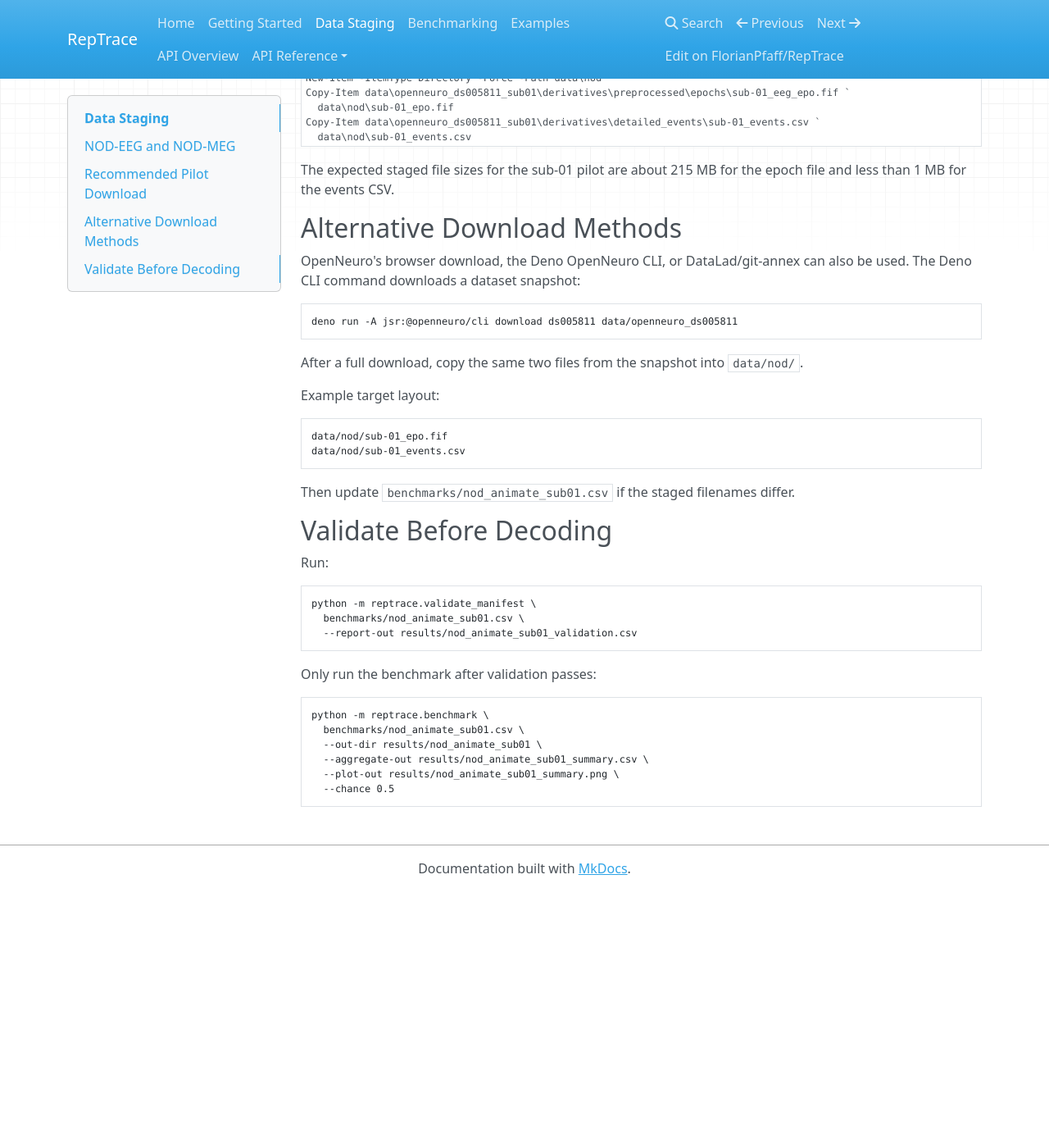
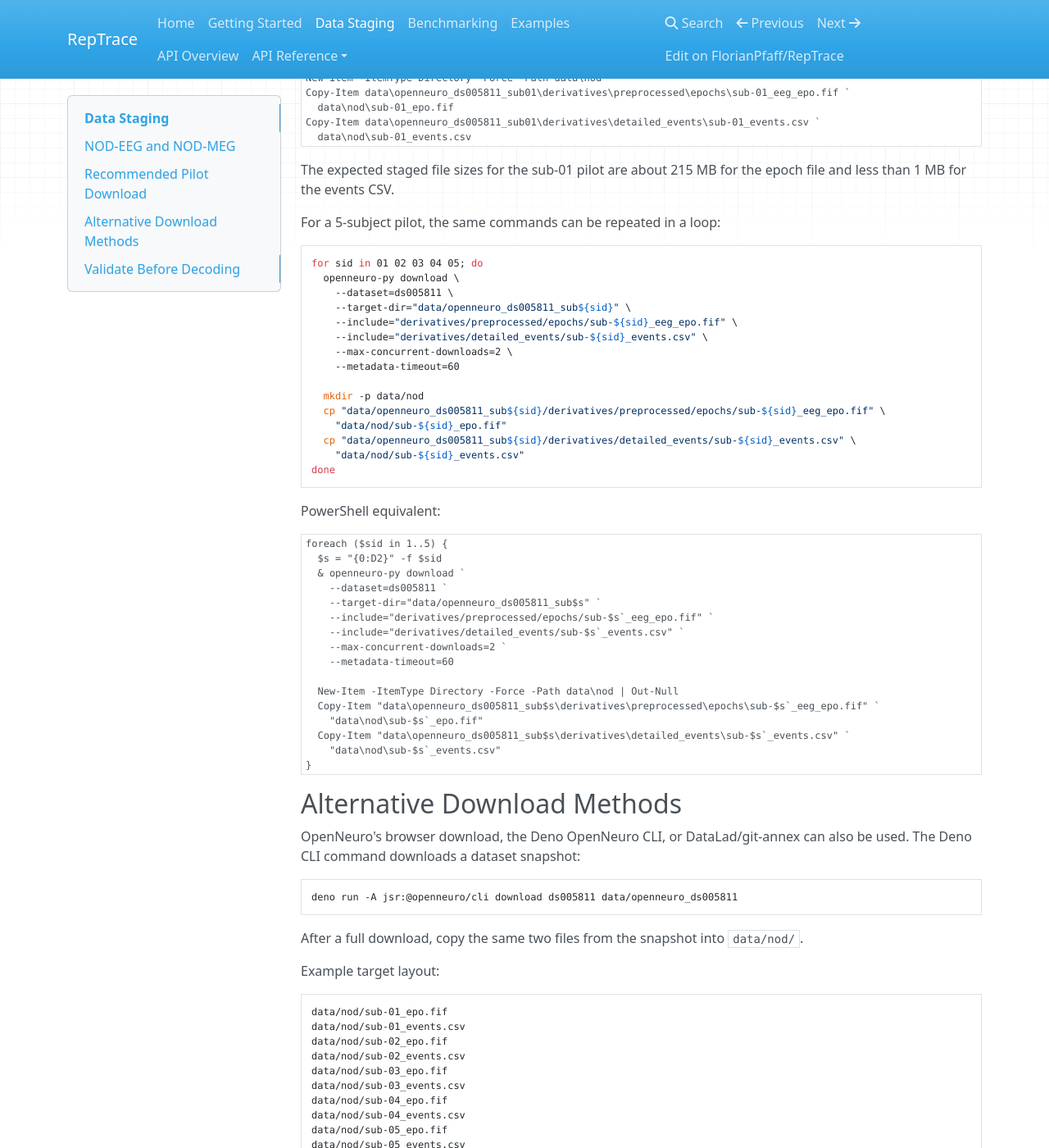
Before and after one commit to FlorianPfaff/RepTrace, an MkDocs documentation site: the page built from docs/data-staging.md, in a window 1280 px wide and 1400 px high, scrolled down 1184 px. Shown: the whole window at 82% size. Built offline with MkDocs 1.6.1, drawn with Linux system fonts in a browser that asks for light colours; nearby versions of some CDN libraries; before the commit the page ends 2271 px from its top, so only the background shows below that.

Commit message:
Add 5-subject NOD benchmark manifest and docs

````diff
--- a/docs/data-staging.md
+++ b/docs/data-staging.md
@@ -69,6 +69,47 @@ Copy-Item data\openneuro_ds005811_sub01\derivatives\detailed_events\sub-01_event
 The expected staged file sizes for the sub-01 pilot are about 215 MB for the
 epoch file and less than 1 MB for the events CSV.
 
+For a 5-subject pilot, the same commands can be repeated in a loop:
+
+```bash
+for sid in 01 02 03 04 05; do
+  openneuro-py download \
+    --dataset=ds005811 \
+    --target-dir="data/openneuro_ds005811_sub${sid}" \
+    --include="derivatives/preprocessed/epochs/sub-${sid}_eeg_epo.fif" \
+    --include="derivatives/detailed_events/sub-${sid}_events.csv" \
+    --max-concurrent-downloads=2 \
+    --metadata-timeout=60
+
+  mkdir -p data/nod
+  cp "data/openneuro_ds005811_sub${sid}/derivatives/preprocessed/epochs/sub-${sid}_eeg_epo.fif" \
+    "data/nod/sub-${sid}_epo.fif"
+  cp "data/openneuro_ds005811_sub${sid}/derivatives/detailed_events/sub-${sid}_events.csv" \
+    "data/nod/sub-${sid}_events.csv"
+done
+```
+
+PowerShell equivalent:
+
+```powershell
+foreach ($sid in 1..5) {
+  $s = "{0:D2}" -f $sid
+  & openneuro-py download `
+    --dataset=ds005811 `
+    --target-dir="data/openneuro_ds005811_sub$s" `
+    --include="derivatives/preprocessed/epochs/sub-$s`_eeg_epo.fif" `
+    --include="derivatives/detailed_events/sub-$s`_events.csv" `
+    --max-concurrent-downloads=2 `
+    --metadata-timeout=60
+
+  New-Item -ItemType Directory -Force -Path data\nod | Out-Null
+  Copy-Item "data\openneuro_ds005811_sub$s\derivatives\preprocessed\epochs\sub-$s`_eeg_epo.fif" `
+    "data\nod\sub-$s`_epo.fif"
+  Copy-Item "data\openneuro_ds005811_sub$s\derivatives\detailed_events\sub-$s`_events.csv" `
+    "data\nod\sub-$s`_events.csv"
+}
+```
+
 ## Alternative Download Methods
 
 OpenNeuro's browser download, the Deno OpenNeuro CLI, or DataLad/git-annex can
@@ -86,6 +127,14 @@ Example target layout:
 ```text
 data/nod/sub-01_epo.fif
 data/nod/sub-01_events.csv
+data/nod/sub-02_epo.fif
+data/nod/sub-02_events.csv
+data/nod/sub-03_epo.fif
+data/nod/sub-03_events.csv
+data/nod/sub-04_epo.fif
+data/nod/sub-04_events.csv
+data/nod/sub-05_epo.fif
+data/nod/sub-05_events.csv
 ```
 
 Then update `benchmarks/nod_animate_sub01.csv` if the staged filenames differ.
````
Also changed, not shown: docs/benchmarking.md (+21 -0 lines), 1 other file.
